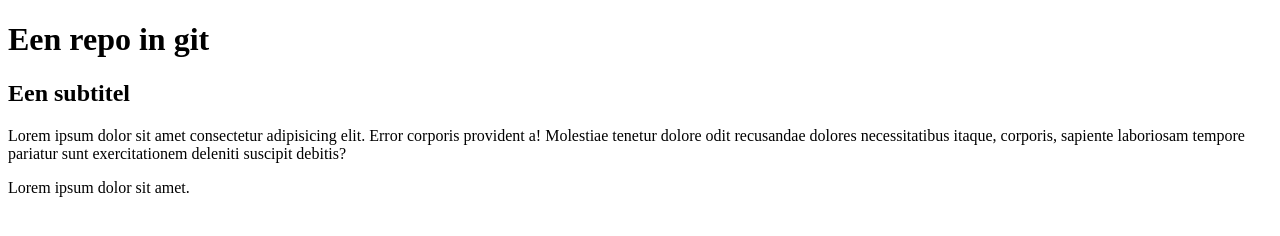
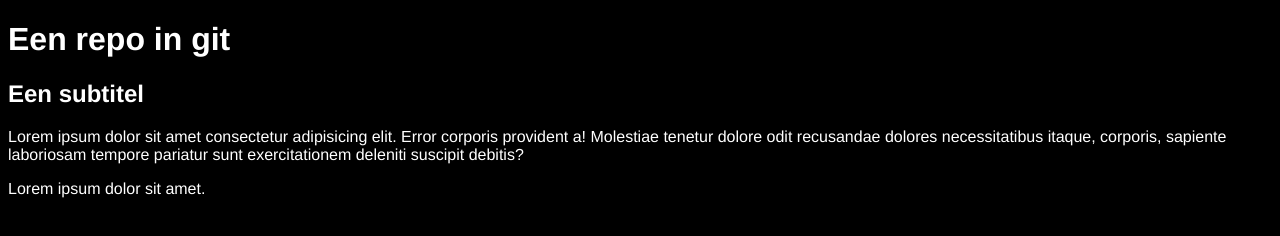
Before and after one commit to thomaspoleyn/GitDemo, a plain HTML site: page index.html in a window 1280 px wide. Drawn offline with Linux system fonts and the light colour scheme.

Commit message:
index met link naar css

```diff
--- a/index.html
+++ b/index.html
@@ -4,6 +4,7 @@
     <meta charset="UTF-8" />
     <meta name="viewport" content="width=device-width, initial-scale=1.0" />
     <title>Git Demo Repo</title>
+    <link rel="stylesheet" href="./style/style.css" />
   </head>
   <body>
     <h1>Een repo in git</h1>
```
